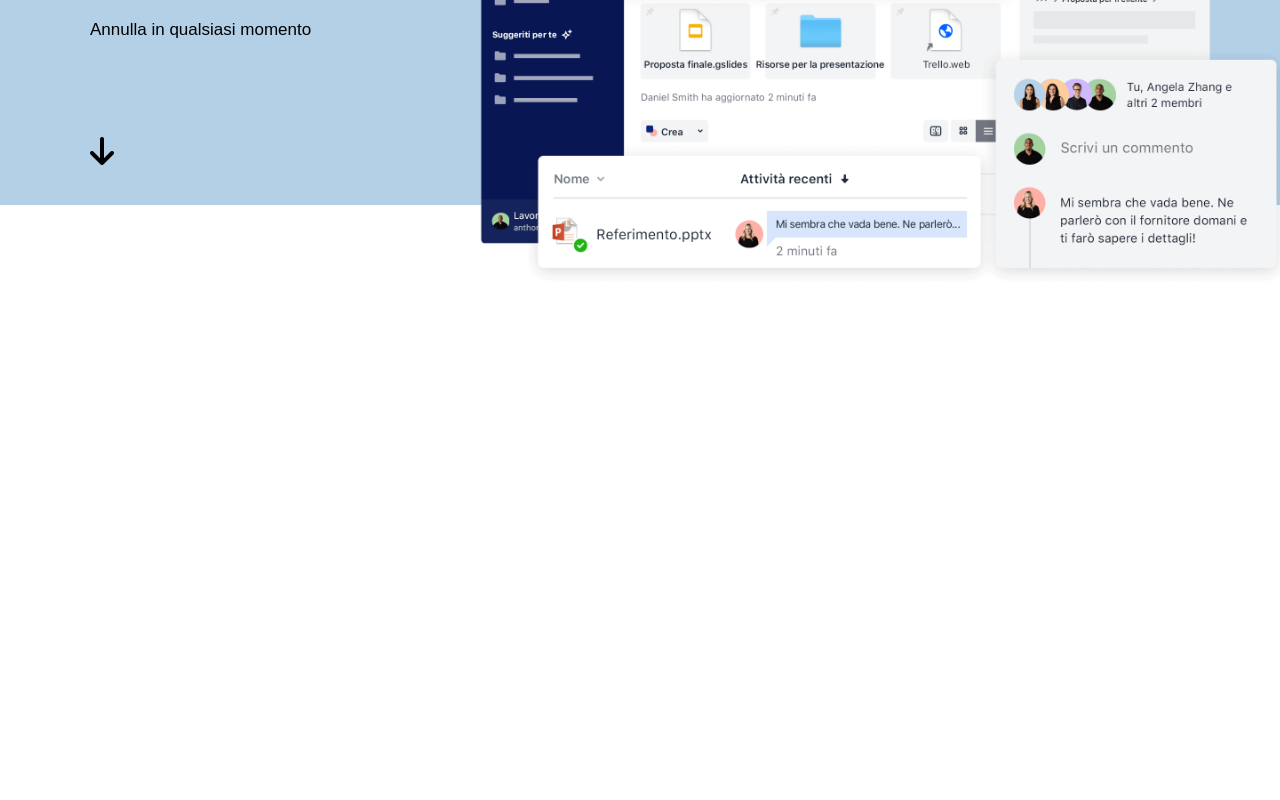
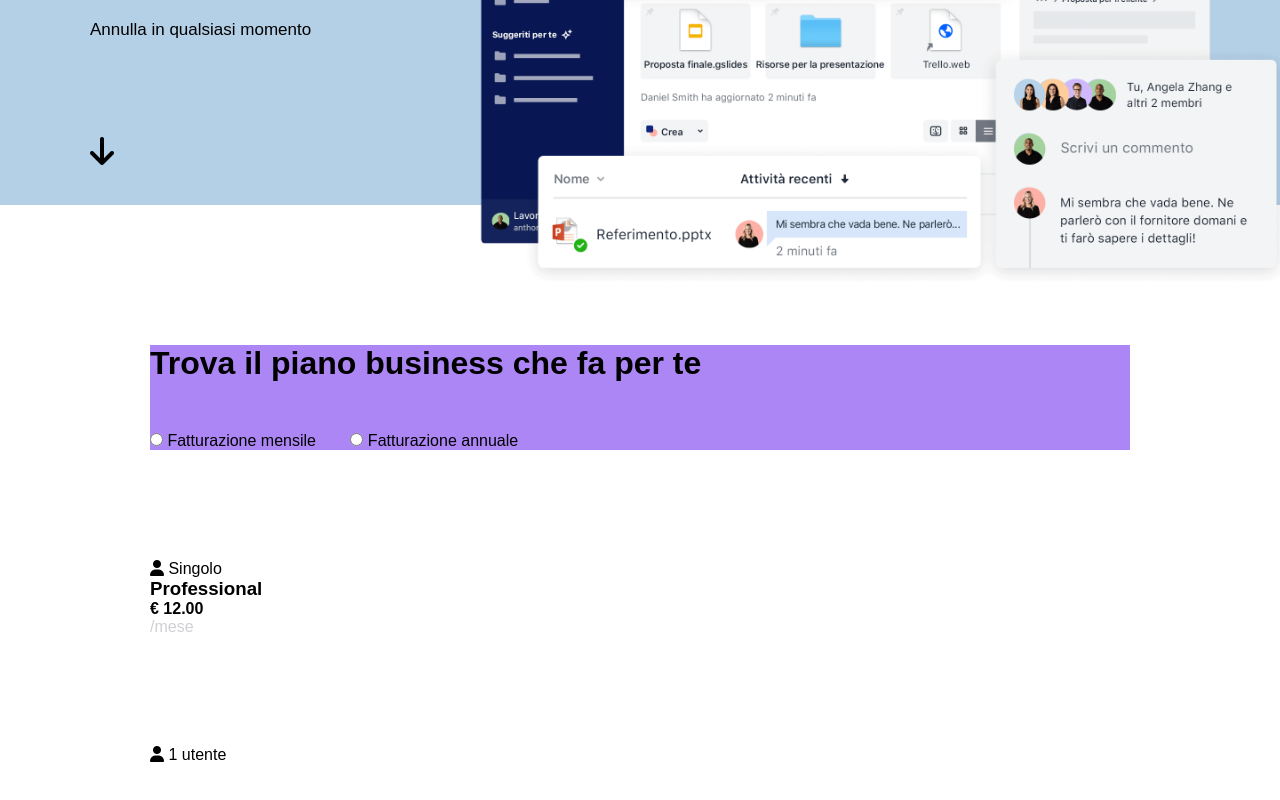
Before and after one commit to IrynaVelykholova/htmlcss-dropbox, a plain HTML site: page index.html in a window 1280 px wide. Shown: the part 490-1290 px from the top of the page. Before the commit the page ends 800 px from the top, so only its background shows below. Drawn offline with Linux system fonts and the light colour scheme.

Commit message:
first-section del main in elaborazione

```diff
--- a/css/style.css
+++ b/css/style.css
@@ -47,6 +47,7 @@ nav div:first-child {
 .hero {
     background-color: rgb(180, 208, 231);
     height: 630px;
+    margin-bottom: 140px;
 }
 .hero-container {
     max-width: 1100px;
@@ -58,7 +59,6 @@ header h1 {
     font-size: 3rem;
     font-weight: 800;
     padding-bottom: 40px;
-
 }
 header p {
     width: 357px;
@@ -77,3 +77,28 @@ header .hero-container-right img {
 section div i {
     margin-top: 110px;
 }
+
+/* MAIN  */
+.container-title {
+    max-width: 980px;
+    margin: 0 auto;
+    background-color: rgb(173, 134, 245);
+}
+.container {
+    max-width: 980px;
+    margin: 0 auto;
+}
+.first-section {
+
+    height: 800Px;
+}
+.first-section h2 {
+    font-size: 2rem;
+    margin-bottom: 50px;
+}
+.input {
+    margin-left: 30px;
+}
+
+
+rgb(208, 208, 211)
--- a/index.html
+++ b/index.html
@@ -13,6 +13,7 @@
 
 <body>
     <header>
+        <!-- NAV  -->
         <nav>
             <div><img src="img/logo-small.png" alt="logo-dropbox"></div>
             <div class="nav-left">
@@ -30,6 +31,7 @@
             </div>
         </nav>
 
+        <!-- HERO  -->
         <section class="hero">
             <div class="hero-container">
                 <h1>Tutto ciò che ti serve per il lavoro, in un unico posto</h1>
@@ -43,17 +45,60 @@
                 <div class="hero-container-right">
                     <img src="img/jumbo.png" alt="jumbo">
                 </div>
+            </div>
+        </section>
+    </header>
+
+    <main>
+        <!-- FIRST SECTION  -->
+        <section class="first-section">
+            <div class="container-title">
+                <h2>Trova il piano business che fa per te</h2>
+                <div class="inputs">
+                    <input type="radio" name="Fatturazione"> Fatturazione mensile
+                    <input class="input" type="radio" name="Fatturazione"> Fatturazione annuale
+                </div>
+            </div>
+
+
+            <div class="container">
+                <div>
+                    <div><i class="fa-solid fa-user"></i> Singolo</div>
+                    <div>
+                        <h3>Professional</h3>
+                        <div><strong>&#8364; 12.00</strong></div>
+                        <div style="color: rgb(208, 208, 211);">/mese</div>
+                        <div><i class="fa-solid fa-user"></i> 1 utente</div>
+                    </div>
 
 
 
-
+                </div>
             </div>
         </section>
 
 
 
-    </header>
 
+
+        <section>
+
+        </section>
+
+        <section>
+
+        </section>
+
+        <section>
+
+        </section>
+
+        <section>
+
+        </section>
+
+
+    </main>
 
 </body>
 </html>
```
